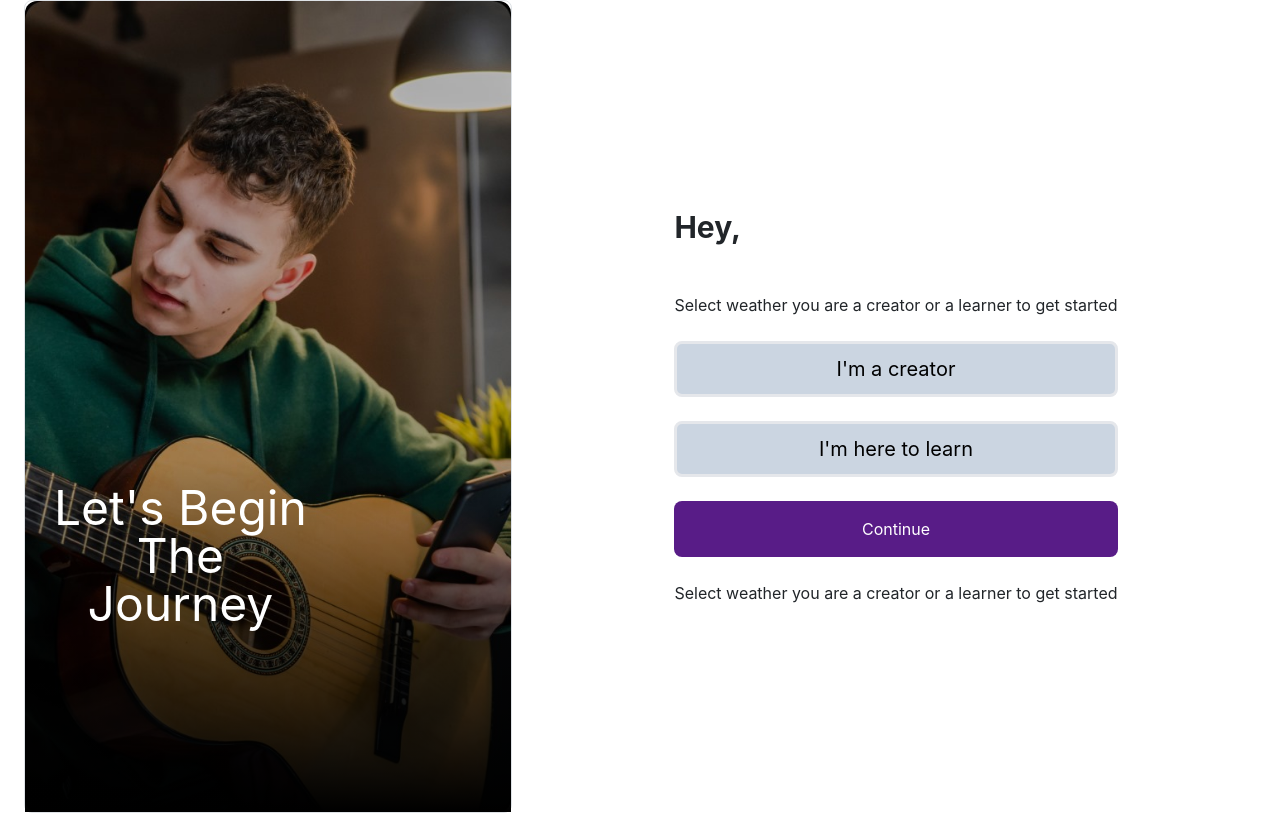
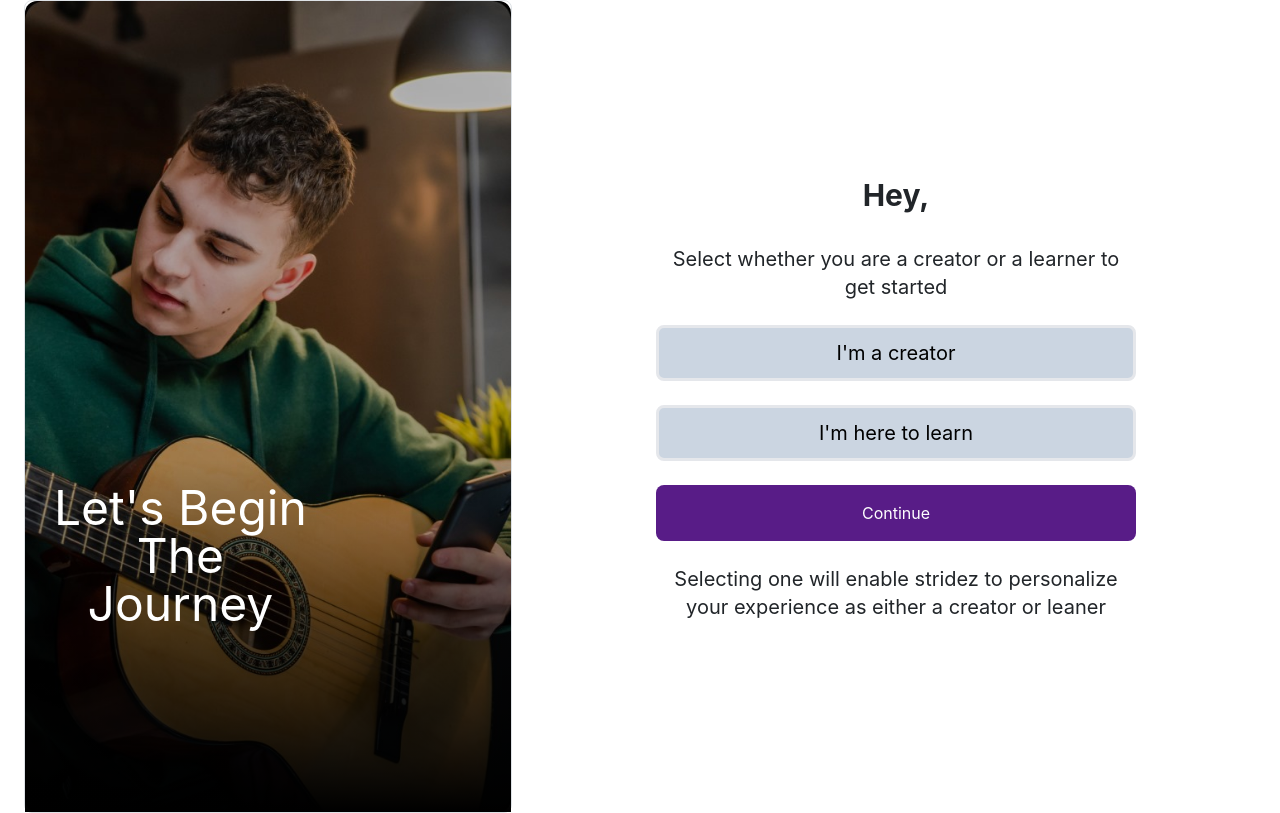
Before and after one commit to teflonRozay/newRepo, a React (Create React App) app: page /SelectUseCase in a window 1280 px wide. Built offline with nearby package versions, Linux system fonts and the light colour scheme; sample sign-in values are in the browser's storage.

Commit message:
Implemented google auth

```diff
--- a/src/Components/Details.js
+++ b/src/Components/Details.js
@@ -1,49 +1,51 @@
-import React from 'react';
-import { BrowserRouter as Router,Route ,Routes } from 'react-router-dom';
+import React from "react";
+import { BrowserRouter as Router, Route, Routes } from "react-router-dom";
 import SplashScreen from "./SplashScreen.js";
-import AuthForm from './AuthForm.js';
-import ForgotPassword from './ForgotPassword.js';
-import Success from './Success.js';
-import Main from './Main.js';
-import EmailVerify from './EmailVerify.js';
-import SelectUseCase from './SelectUseCase.js';
+import AuthForm from "./AuthForm.js";
+import ForgotPassword from "./ForgotPassword.js";
+import Success from "./Success.js";
+import Main from "./Main.js";
+import EmailVerify from "./EmailVerify.js";
+import SelectUseCase from "./SelectUseCase.js";
 
+import Welcome from "./Welcome.js";
+import ResetPassword from "./ResetPassword.js";
+import HandleGoogleRedirect from "./HandleGoogleRedirect.js";
+import PasswordUpdate from "./PasswordUpdate.js";
+import PasswordCongrat from "./PasswordCongrat.js";
+import "bootstrap/dist/css/bootstrap.min.css";
+import "bootstrap/dist/js/bootstrap.bundle.min.js";
 
-import Welcome from './Welcome.js';
-import ResetPassword from './ResetPassword.js';
-import PasswordUpdate from './PasswordUpdate.js';
-import PasswordCongrat from './PasswordCongrat.js';
-import 'bootstrap/dist/css/bootstrap.min.css';
-import 'bootstrap/dist/js/bootstrap.bundle.min.js';
-
-
-import '../styles/Details.css';
+import "../styles/Details.css";
 
 const Home = () => {
   return (
     <div className="details-container">
-      <SplashScreen/>
-      <AuthForm/>
-  </div>
-
+      <SplashScreen />
+      <AuthForm />
+    </div>
   );
 };
+
 
 const Details = () => {
   return (
     <Router>
       <Routes>
-        <Route path='/' element={<Home />} />
-        <Route path='/ForgotPassword' element={<ForgotPassword />} />
-        <Route path='/Success' element={<Success />} />
-        <Route path='/Main' element={<Main />} />
-        <Route path='/EmailVerify' element={<EmailVerify />} />
-        <Route path='/Welcome' element={<Welcome />} />
-        <Route path='/ResetPassword' element={<ResetPassword/>} />
-        <Route path='/PasswordUpdate/:tempToken' element={<PasswordUpdate/>} />
-        <Route path='/PasswordCongrat' element={<PasswordCongrat/>} />
-        <Route path='/SelectUseCase' element={<SelectUseCase/>} />
-
+        <Route path="/" element={<Home />} />
+        <Route
+          path="/auth/callback/google"
+          element={<HandleGoogleRedirect />}
+        />
+        <Route path="/ForgotPassword" element={<ForgotPassword />} />
+        <Route path="/Success" element={<Success />} />
+        <Route path="/Main" element={<Main />} />
+        <Route path="/EmailVerify" element={<EmailVerify />} />
+        <Route path="/Welcome" element={<Welcome />} />
+        <Route path="/ResetPassword" element={<ResetPassword />} />
+        <Route path="/PasswordUpdate/:tempToken" element={<PasswordUpdate />} />
+        <Route path="/PasswordCongrat" element={<PasswordCongrat />} />
+        <Route path="/SelectUseCase" element={<SelectUseCase />} />
       </Routes>
     </Router>
   );
--- /dev/null
+++ b/src/Components/HandleGoogleRedirect.js
@@ -0,0 +1,52 @@
+import React, { useEffect } from "react";
+import { useNavigate } from "react-router-dom";
+import "bootstrap/dist/css/bootstrap.min.css";
+import "bootstrap/dist/js/bootstrap.bundle.min.js";
+import authService from "../Services/Auth.js";
+import "../styles/Details.css";
+
+// auth.js (frontend)
+const HandleGoogleRedirect = () => {
+  const navigate = useNavigate();
+
+  useEffect(() => {
+    const fetchData = async () => {
+      const queryParams = new URLSearchParams(window.location.search);
+      const code = queryParams.get("token");
+
+      if (code) {
+        localStorage.setItem("accessToken", code);
+
+        try {
+          const newlyuser = await authService.getAuthUser();
+          console.log("User:", newlyuser);
+
+          if (newlyuser && newlyuser.email) {
+            console.log(
+              "!newlyuser.profileSetupCompleted..",
+              !newlyuser.profileSetupCompleted
+            );
+            if (!newlyuser.profileSetupCompleted) {
+              navigate(`/SelectUseCase?email=${newlyuser.email}`);
+            } else {
+              navigate(`/Main`);
+            }
+          } else {
+            navigate("/");
+          }
+        } catch (error) {
+          console.error("Error fetching user data:", error);
+          navigate("/"); // Redirect to home page or handle error appropriately
+        }
+      } else {
+        console.error("No code found in URL parameters.");
+      }
+    };
+
+    fetchData();
+  }, [navigate]); // Dependencies for the useEffect hook
+
+  return <p>Loading...</p>;
+};
+
+export default HandleGoogleRedirect;
--- a/src/Components/SelectUseCase.js
+++ b/src/Components/SelectUseCase.js
@@ -1,28 +1,32 @@
-import React, { useEffect } from "react";
+import React, { useEffect, useState } from "react";
 import isAuthenticated from "../Services/Auth";
-import { useNavigate } from "react-router-dom";
+import { useNavigate, useLocation } from "react-router-dom";
 import Button from "./Button.js";
-import { useLocation } from "react-router-dom";
 const SelectUseCase = `${process.env.PUBLIC_URL}/SelectUseCase.jpg`;
 
 const Welcome = () => {
+  const [role, setRole] = useState("");
+  const [error, setError] = useState(null);
   const navigate = useNavigate();
-
   const location = useLocation();
   const queryParams = new URLSearchParams(location.search);
   const email = queryParams.get("email");
 
-  const handleExplore = () => {
-    console.log("working here...........");
+  const handleExplore = (e) => {
+    e.preventDefault();
+    if (!role) {
+      setError("Please select if you want to be a guide or learner");
+    } else {
       navigate("/Main");
+    }
   };
 
   useEffect(() => {
     const authenticated = isAuthenticated.isAuthenticated();
     if (!authenticated) {
-      navigate("/SelectUseCase");
+      navigate("/");
     }
-  });
+  }, [navigate]);
 
   return (
     <div>
@@ -42,41 +46,43 @@ const Welcome = () => {
           </div>
         </div>
 
-        <div className="flex-1 flex flex-col my-20 px-10  justify-center items-center gap-y-4">
+        <div className="flex-1 flex flex-col my-20 px-10  justify-center items-center text-center gap-y-4">
           <div className="gap-y-4">
-            <div>
-              <p className="font-bold text-3xl py-4">Hey, {email} </p>
-              <p className="py-4 ">
-                Select weather you are a creator or a learner to get started
-              </p>
-            </div>
-            <div onClick={() => handleExplore()}>
+            <p className="font-bold text-3xl py-2">Hey, {email} </p>
+            <form onSubmit={handleExplore} className="w-[30rem]">
+              <label className="py-4 text-xl">
+                Select whether you are a creator or a learner to get started
+              </label>
+              {/* You can uncomment and modify the buttons if needed */}
+              <div onClick={(e) => setRole("creator")}>
                 <Button
                   type="submit"
                   className="bg-slate-300 hover:bg-purple-300 text-xl px-2 border-3 hover:border-purple-600 text-black"
                   text="I'm a creator"
                 ></Button>
               </div>{" "}
-            <div onClick={() => handleExplore()}>
+              <div onClick={(e) => setRole("learner")}>
                 <Button
                   type="submit"
                   className="mt-4 bg-slate-300 hover:bg-purple-300 text-xl px-2 border-3 hover:border-purple-600 text-black"
                   text="I'm here to learn"
                 ></Button>
               </div>
-            <div onClick={() => handleExplore()}>
+              <div onClick={(e) => handleExplore(e)}>
                 <Button
                   type="submit"
                   className="bg-purple-900 px-2 mt-4"
                   text="Continue"
                 ></Button>
-
-
-              <p className="py-4 ">
-                Select weather you are a creator or a learner to get started
+              </div>
+              {/* Additional label (might be duplicate) */}
+              <p className="py-4 text-xl">
+                Selecting one will enable stridez to personalize your experience
+                as either a creator or leaner
               </p>
-
-            </div>
+            </form>
+            {/* Display error message */}
+            {error && <p style={{ color: "red" }}>{error}</p>}
           </div>
         </div>
       </div>
--- a/src/Components/SocialButtons.js
+++ b/src/Components/SocialButtons.js
@@ -6,11 +6,18 @@ const Google = `${process.env.PUBLIC_URL}/google_logo.jpg`;
 const Apple = `${process.env.PUBLIC_URL}/Apple_Button.png`;
 
 const SocialButtons = ({ isSignIn }) => {
+  const handleGoogleAuth = async () => {
+    window.location.href = "http://localhost:8080/api/v1/auth/google/";
+  };
+
   return (
     <div className="button-toggle-container">
       {isSignIn ? (
         <>
-          <button className="social-button">
+          <button
+            className="social-button"
+            onClick={() => handleGoogleAuth()}
+          >
             <img src={NewGoogle} alt="Google logo" />
           </button>
           <button className="social-button Apple">
@@ -19,7 +26,10 @@ const SocialButtons = ({ isSignIn }) => {
         </>
       ) : (
         <>
-          <button className="social-button">
+          <button
+            className="social-button"
+            onClick={() => handleGoogleAuth()}
+          >
             <img src={Google} alt="Google logo" />
           </button>
           <button className="social-button Apple">
--- a/src/Components/Welcome.js
+++ b/src/Components/Welcome.js
@@ -4,6 +4,7 @@ import { useNavigate } from "react-router-dom";
 import SplashScreen from "./SplashScreen.js";
 import Button from "./Button.js";
 import { useLocation } from "react-router-dom";
+import authService from "../Services/Auth.js";
 const Congrats = `${process.env.PUBLIC_URL}/Congrats.png`;
 
 const Welcome = () => {
@@ -13,9 +14,15 @@ const Welcome = () => {
   const queryParams = new URLSearchParams(location.search);
   const email = queryParams.get("email");
 
-  const handleExplore = () => {
-    console.log("working here...........");
-    navigate(`/SelectUseCase?email=${email}`);
+  const handleExplore = async (e) => {
+    e.preventDefault();
+
+    const newlyuser = await authService.getAuthUser();
+    console.log("working here...........", newlyuser);
+    if (!newlyuser.profileSetupCompleted) {
+      navigate(`/SelectUseCase?email=${email}`);
+    }
+    navigate(`/Main`);
   };
 
   useEffect(() => {
@@ -43,7 +50,7 @@ const Welcome = () => {
               Congratulations! Your email has been successfully verified
             </p>
 
-            <div onClick={() => handleExplore()}>
+            <div onClick={(e) => handleExplore(e)}>
               <Button
                 type="submit"
                 className="bg-purple-900 px-2"
--- a/src/Services/Auth.js
+++ b/src/Services/Auth.js
@@ -1,16 +1,13 @@
 // authService.ts
 import Cookies from "js-cookie";
+const baseUrl = process.env.REACT_APP_BASEURL;
 
 const authService = {
   logout: () => {
-    // Remove token from cookies or localStorage
     Cookies.remove("token");
     localStorage.removeItem("token");
-
     window.location.href = "/login";
   },
-
-
 
   isAuthenticated: () => {
     let authenticated = null;
@@ -26,6 +23,24 @@ const authService = {
     console.log(authenticated)
     return authenticated;
   },
+
+  getAuthUser: async () => {
+    const response = await fetch(`${baseUrl}/auth/me`, {
+      method: "GET",
+      headers: {
+        "Content-Type": "application/json",
+        Authorization: `Bearer ${localStorage.getItem("accessToken")}`,
+      },
+    });
+
+    if (!response.ok) {
+      console.log("Error has Occurred");
+    }
+
+    const data = await response.json();
+    return data.data
+  }
+
 };
 
 export default authService;
```
Also changed, not shown: src/Components/Main.js (+22 -27 lines), 1 other file (tests, documents, lock files or other folders). Lines whose indentation alone changed are shown as unchanged.
